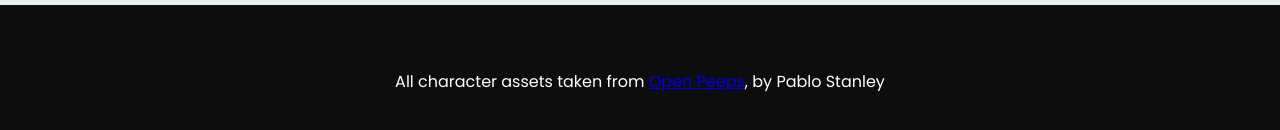
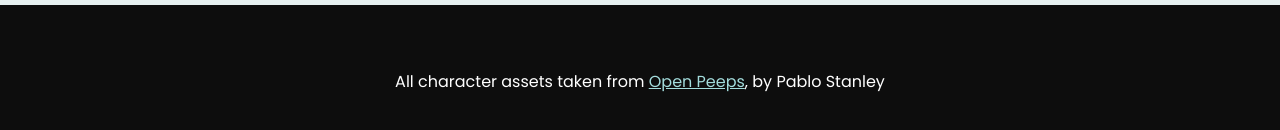
Before and after one commit to paulinapawelczyk/character-creator, a React (Create React App) app: page / in a window 1280 px wide. In both pictures the pointer is over the link "Open Peeps". Shown: the part 3338-3468 px from the top of the page. Built offline with nearby package versions, Linux system fonts and the light colour scheme.

Commit message:
Exercise 1

```diff
--- a/src/components/Footer/Footer.module.css
+++ b/src/components/Footer/Footer.module.css
@@ -5,3 +5,12 @@
   color: white;
   text-align: center;
 }
+
+.footer a {
+  color: #fff;
+}
+
+.footer a:hover,
+.footer a:active {
+  color: rgb(163, 220, 220);
+}
```
